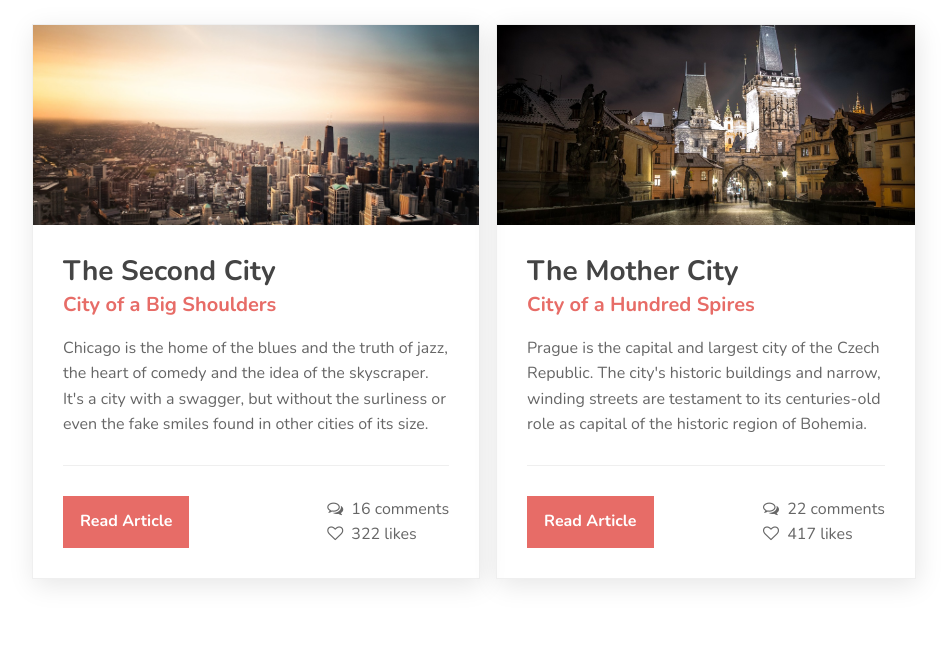
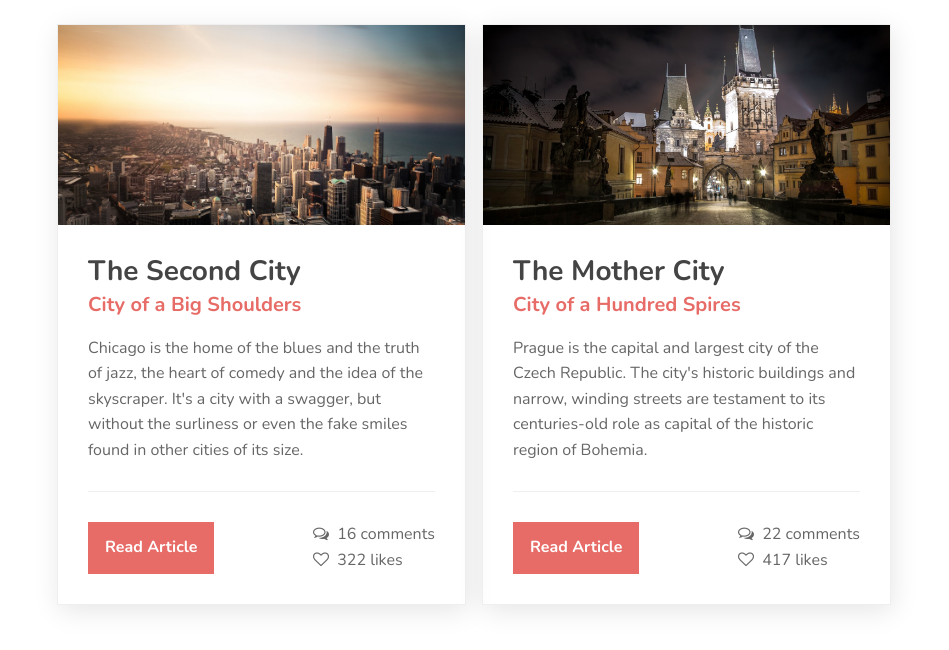
Before and after one commit to taniarascia/card, a website: page docs/index.html in a window 1280 px wide. Shown: the whole page, without its empty margins (166-1115 px from the left). Drawn offline with nearby package versions, Linux system fonts and the light colour scheme.

Commit message:
Add flex

```diff
--- a/src/scss/main.scss
+++ b/src/scss/main.scss
@@ -27,7 +27,7 @@
   }
 
   .container {
-    max-width: 900px;
+    max-width: 850px;
     margin: 0 auto;
     padding: 0 15px;
   }
@@ -39,6 +39,7 @@
   }
 
   .card {
+    flex: 1;
     border: 1px solid $border;
     margin: 15px 0;
     box-shadow: 2px 6px 25px rgba(0, 0, 0, 0.1);
```
Also changed, not shown: docs/css/main.css, docs/css/main.min.css, 1 other file.
